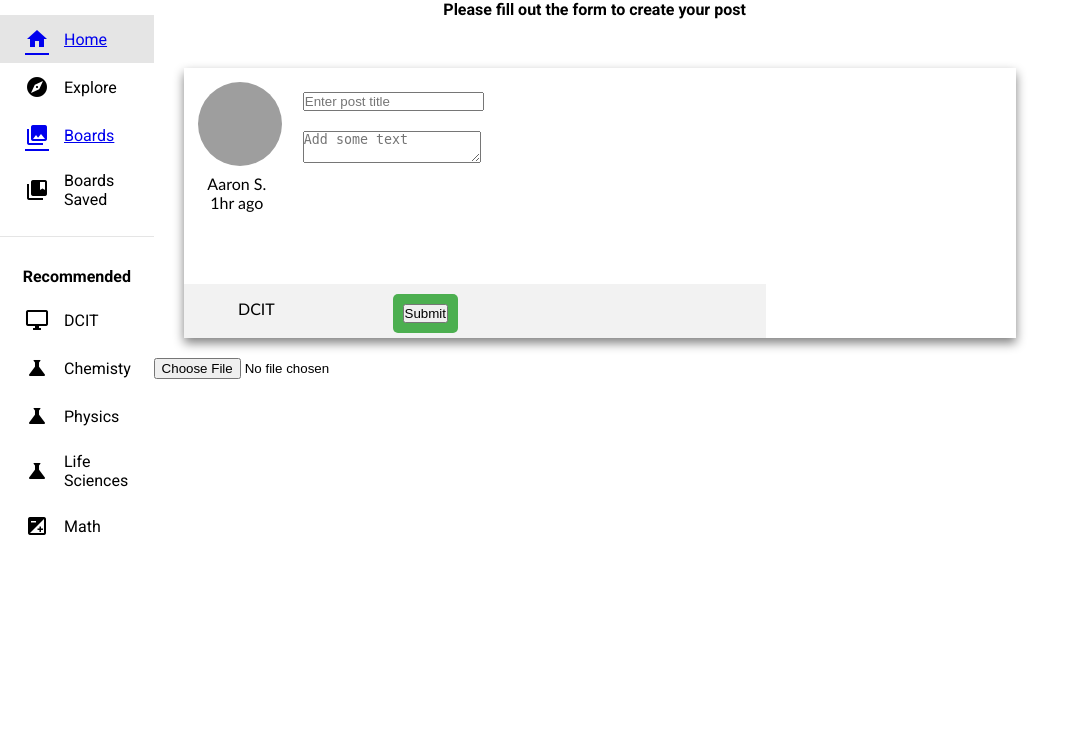
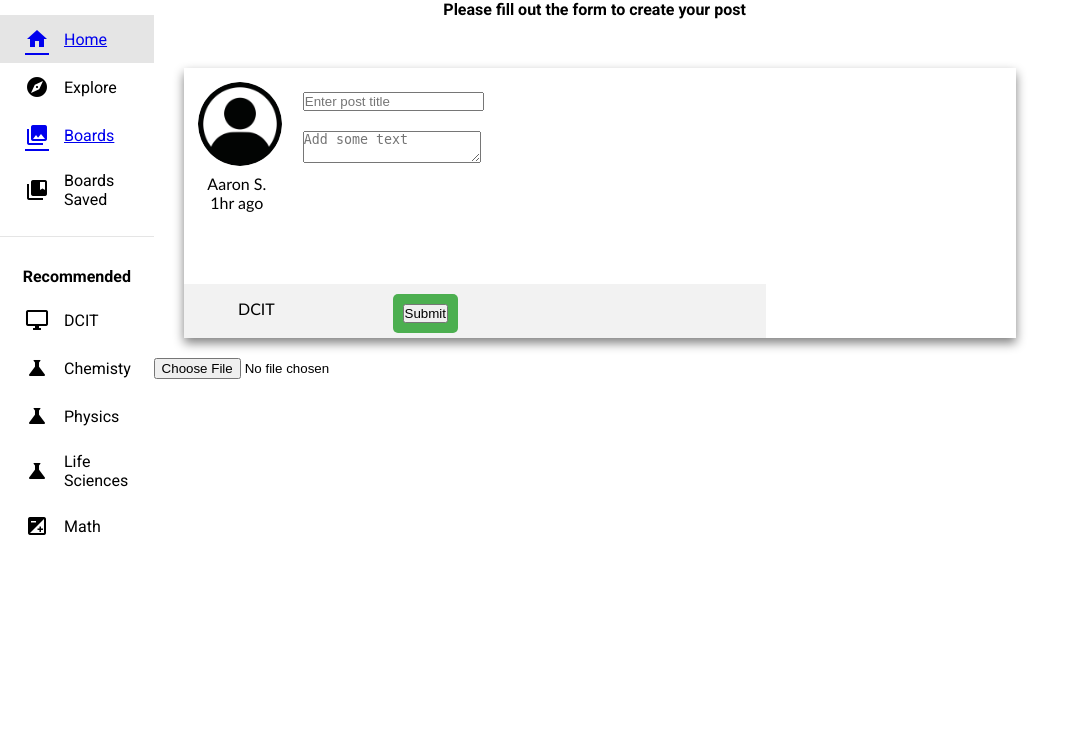
Before and after one commit to VantageGroup/UWI-Notice-Board, a Flask app: page /create-post in a window 1280 px wide. Shown: the part 60-800 px from the top of the page, without its empty margins (0-1086 px from the left). Run offline with Flask 3, Linux system fonts and the light colour scheme; some libraries are stand-ins or nearby versions; grey boxes are pictures that could not be loaded.

Commit message:
Update form.html

```diff
--- a/App/templates/form.html
+++ b/App/templates/form.html
@@ -117,7 +117,7 @@
 
                         <div class="t-left">
                           <div class="profile-image">
-                            <img src="static/images/icon.png" alt="">
+                            <img src="static/images/defaultProfile.jpg" alt="">
                               <p class="name">Aaron S.</p>
                               <p class="time">1hr ago</p>
                             </div>
```
